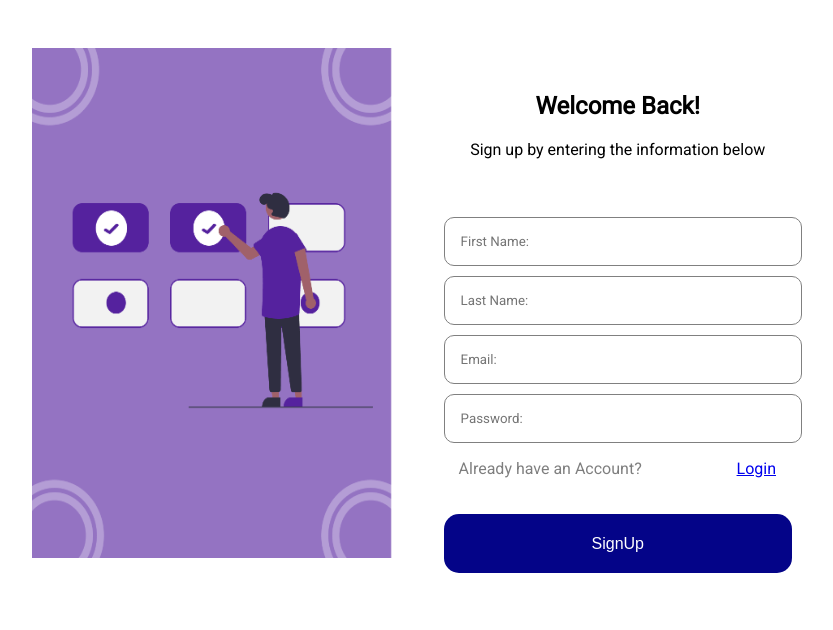
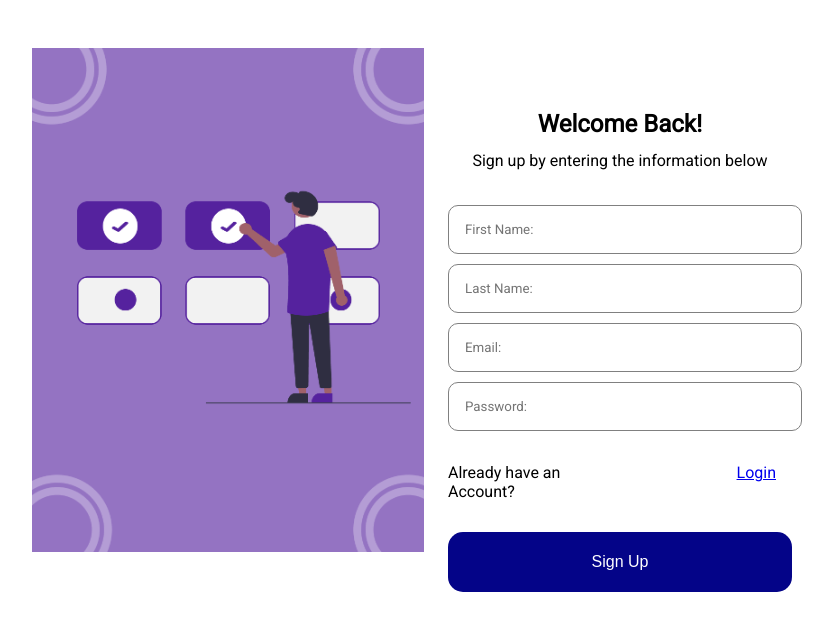
Before and after one commit to Unicorn-e-Wallet-UI/e-wallet-ui, a React (Create React App) app: page /signup-page in a window 1280 px wide. Shown: the top 630 px of the page, without its empty margins (216-1049 px from the left). Built offline with nearby package versions, Linux system fonts and the light colour scheme.

Commit message:
added handle data method and tested data with json-server

```diff
--- a/src/component/pages/Registration-pages/sign up/signup.css
+++ b/src/component/pages/Registration-pages/sign up/signup.css
@@ -0,0 +1,17 @@
+.signup-header{
+    text-align: center;
+    padding-top:30px;
+}
+.signup-header p,h2{
+    margin: 3px;
+    padding: 5px;
+}
+.signup-header p{
+    margin-bottom: 20px;
+}
+
+.login-reroute{
+    display: flex;
+    column-gap: 8rem;
+    margin: 0;
+}
--- a/src/component/pages/Registration-pages/sign up/signup.js
+++ b/src/component/pages/Registration-pages/sign up/signup.js
@@ -3,54 +3,95 @@ import Container from "../../../../reusables-components/container/container";
 import InputFields from "../../../../reusables-components/input/input";
 import RButtons from "../../../../reusables-components/buttons/button";
 import { useState } from "react";
-
+import axios from "axios";
+import "./signup.css";
+import ModalBox from "../../../../reusables-components/modals/modal";
+import { useNavigate } from "react-router-dom";
 
 const SignUpPage = () => {
 
+    const navigate = useNavigate();
     const [signupData, setSignUpResponse] = useState({
-
         firstName:"",
         lastName:"",
         email:"",
         password:"",
-
     });
 
+    const SignupUrl = "http://localhost:3000/Signup";
 
     const handleChange = (event) => {
         const {name, value} = event.target;
         setSignUpResponse(prevValue => {
             return{...prevValue, [name]:value}
         })
-        console.log(signupData)
+
  }
+        const handleFieldData = () => {
+            let getDataValues = Object.values(signupData);
+            for (let vals of getDataValues) {
+                if (vals === "") return false;
+            }
+            return true
+        }
 
+        const handleSignUp = (e) => {
+          e.preventDefault();
+          if (!handleFieldData()){
+            alert("All fields must be filled")
+            return false;
+        }
+
+        axios.post(SignupUrl, signupData)
+            .then((res) =>  {
+                if (res.status === 201){
+                    console.log(res)
+                    setModalStatus(true)
+                    setTimeout(()=> navigate("/verify-otp"), 2000);
+                }
+            })
+            .catch((err) => console.log(err.status));
+        };
+
+    const parentStyles = {minWidth :"100%", minHeight : "99.2%", top: 0, left:0, }
+    const childStyles = { width: "20rem", height: "5rem", top: "40%", left: "10%" }
+
+    const [modal, setModalStatus] = useState(false);
 
 
     return(
 
          <>
+
+         <div className="contain">
              <Container
 
-             images={<img src={SignUpImage} style={{width:"100%", height:"510px"}} alt="Sigupimage"/>}
+             images={<img src={SignUpImage} style={{width:"110%"}} alt="Sigupimage"/>}
              forms={
                 <>
                 <form>
-                    <div>
-                     <h2 className="welcome">Welcome Back!</h2>
-                    <p className="dashB">Sign up by entering the  information below</p>
+                     {modal && <ModalBox Parent_styles={parentStyles} Child_styles={childStyles}>
+                        <p>Kindly check your mail to see your OTP number for verification</p>
+                    </ModalBox>}
+                    <div className="signup-container">
+                        <div className="signup-header">
+                            <h2>Welcome Back!</h2>
+                            <p>Sign up by entering the  information below</p>
+                        </div>
+                    <div className="signup-inputfields">
+                            <InputFields name={"firstName"} type={"text"} value={signupData.firstName} holder={"First Name:"} handleChange={handleChange}/>
+                            <InputFields name={"lastName"} type={"text"} value={signupData.lastName} holder={"Last Name:"} handleChange={handleChange}/>
+                            <InputFields name={"email"} type={"email"} value={signupData.email} holder={"Email:"}handleChange={handleChange}/>
+                            <InputFields name={"password"} type={"password"} value={signupData.password} holder={"Password:"} handleChange={handleChange}/>
+                    </div>
+                    <p></p>
 
-                    <InputFields name={"firstName"} type={"text"} value={signupData.firstName} holder={"First Name:"} handleChange={handleChange}/>
-                    <InputFields name={"lastName"} type={"text"} value={signupData.lastName} holder={"Last Name:"} handleChange={handleChange}/>
-                    <InputFields name={"email"} type={"email"} value={signupData.email} holder={"Email:"}handleChange={handleChange}/>
-                    <InputFields name={"password"} type={"password"} value={signupData.password} holder={"Password:"} handleChange={handleChange}/>
-
-                    <div className="dont">
-                        <p className="dontText">Already have an Account?</p>
-                        <a className="Up" href="registration-page-one">Login</a>
+                    <div className="login-reroute">
+                        <p >Already have an Account?</p>
+                        <a className="Up" href="login-page">Login</a>
                     </div>
 
-                    <RButtons><p>SignUp</p></RButtons>
+                    <RButtons handleAction={handleSignUp} ><p>Sign Up</p></RButtons>
 
 
                     </div>
@@ -60,7 +101,7 @@ const SignUpPage = () => {
              }
 
             />
-
+            </div>
 
          </>
 
--- a/src/reusables-components/buttons/buttons.css
+++ b/src/reusables-components/buttons/buttons.css
@@ -3,7 +3,7 @@ button{
     padding: 0.3rem;
     background-color: rgb(4, 4, 136);
     outline: none;
-    margin: 20px auto;
+    margin: 15px auto;
     color: white;
     border: none;
     border-radius: 15px;
--- a/src/reusables-components/input/input.js
+++ b/src/reusables-components/input/input.js
@@ -9,6 +9,7 @@ const InputFields = ({name, value, handleChange, holder,type}) => {
         className="reuse-input"
         value={value}
         type={type}
+        required
         onChange={(event) => handleChange(event)} />
     )
 }
--- a/src/reusables-components/modals/modal.css
+++ b/src/reusables-components/modals/modal.css
@@ -1,6 +1,6 @@
-.modal-box{
+/* .modal-box{
     background-color: rgba(0, 0, 0, 0.5);
-    /* background-color: brown; */
+    background-color: brown;
     position: absolute;
     overflow: hidden;
 
@@ -15,11 +15,11 @@
     justify-content: center;
     align-items: center;
     display: flex;
-}
+}  */
 
 
 
-/* .modal-box{
+.modal-box{
     background-color: rgba(0, 0, 0, 0.5);
     position: absolute;
     overflow: hidden;
@@ -35,4 +35,5 @@
     justify-content: center;
     align-items: center;
     display: flex;
-}  */
+    text-align: center;
+}
```
Also changed, not shown: src/component/pages/Registration-pages/signUp/signup.css (deleted), src/component/pages/Registration-pages/signUp/signup.js (deleted).
